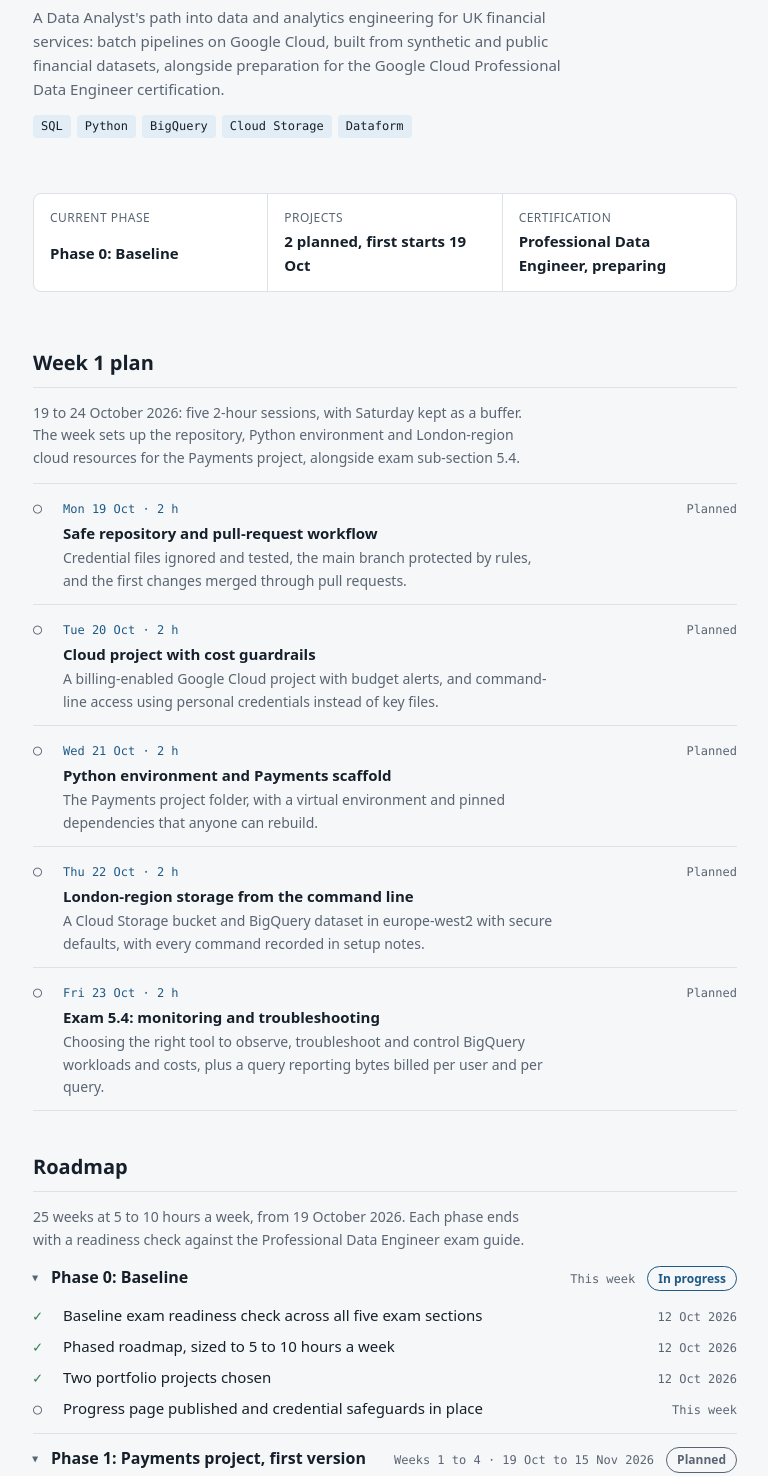
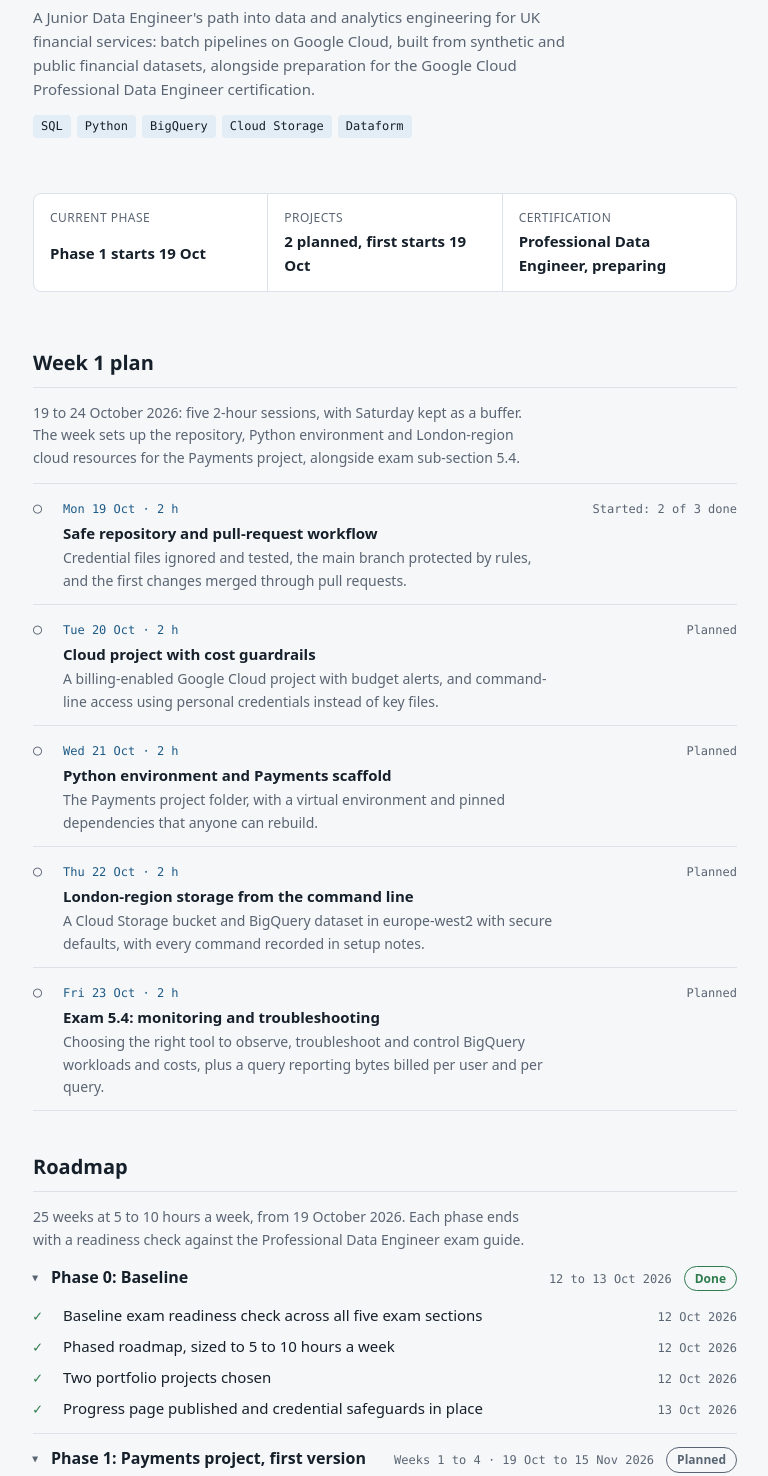
Before and after one commit to mryiadom/gcp-data-engineering, a plain HTML site: page docs/index.html in a window 1280 px wide. Shown: the part 124-1600 px from the top of the page, without its empty margins (255-1023 px from the left). Drawn offline with Linux system fonts and the light colour scheme.

Commit message:
Add project README and update progress page
Expand the README with the plan: projects, stack and the reasons for it,
engineering standards, cost control, the 25-week roadmap and exam
sections. Mark Phase 0 done on the progress page and correct the job
title to Junior Data Engineer.

```diff
--- a/docs/index.html
+++ b/docs/index.html
@@ -128,14 +128,14 @@ a:focus-visible { outline: 2px solid var(--accent); outline-offset: 2px; }
   <header>
     <span class="eyebrow">Portfolio progress</span>
     <h1>GCP Data Engineering Portfolio</h1>
-    <p class="lede">A Data Analyst's path into data and analytics engineering for UK financial services: batch pipelines on Google Cloud, built from synthetic and public financial datasets, alongside preparation for the Google Cloud Professional Data Engineer certification.</p>
+    <p class="lede">A Junior Data Engineer's path into data and analytics engineering for UK financial services: batch pipelines on Google Cloud, built from synthetic and public financial datasets, alongside preparation for the Google Cloud Professional Data Engineer certification.</p>
     <ul class="stack" aria-label="Core stack">
       <li>SQL</li><li>Python</li><li>BigQuery</li><li>Cloud Storage</li><li>Dataform</li>
     </ul>
   </header>
 
   <dl class="strip">
-    <div><dt>Current phase</dt><dd>Phase 0: Baseline</dd></div>
+    <div><dt>Current phase</dt><dd>Phase 1 starts 19 Oct</dd></div>
     <div><dt>Projects</dt><dd>2 planned, first starts 19 Oct</dd></div>
     <div><dt>Certification</dt><dd>Professional Data Engineer, preparing</dd></div>
   </dl>
@@ -144,7 +144,7 @@ a:focus-visible { outline: 2px solid var(--accent); outline-offset: 2px; }
     <h2 id="week">Week 1 plan</h2>
     <p class="note">19 to 24 October 2026: five 2-hour sessions, with Saturday kept as a buffer. The week sets up the repository, Python environment and London-region cloud resources for the Payments project, alongside exam sub-section 5.4.</p>
     <ol class="sessions">
-      <li><span class="mark" aria-hidden="true">&#9675;</span><div class="what"><span class="day">Mon 19 Oct &middot; 2 h</span><span class="title">Safe repository and pull-request workflow</span><span class="obj">Credential files ignored and tested, the main branch protected by rules, and the first changes merged through pull requests.</span></div><span class="state">Planned</span></li>
+      <li><span class="mark" aria-hidden="true">&#9675;</span><div class="what"><span class="day">Mon 19 Oct &middot; 2 h</span><span class="title">Safe repository and pull-request workflow</span><span class="obj">Credential files ignored and tested, the main branch protected by rules, and the first changes merged through pull requests.</span></div><span class="state">Started: 2 of 3 done</span></li>
       <li><span class="mark" aria-hidden="true">&#9675;</span><div class="what"><span class="day">Tue 20 Oct &middot; 2 h</span><span class="title">Cloud project with cost guardrails</span><span class="obj">A billing-enabled Google Cloud project with budget alerts, and command-line access using personal credentials instead of key files.</span></div><span class="state">Planned</span></li>
       <li><span class="mark" aria-hidden="true">&#9675;</span><div class="what"><span class="day">Wed 21 Oct &middot; 2 h</span><span class="title">Python environment and Payments scaffold</span><span class="obj">The Payments project folder, with a virtual environment and pinned dependencies that anyone can rebuild.</span></div><span class="state">Planned</span></li>
       <li><span class="mark" aria-hidden="true">&#9675;</span><div class="what"><span class="day">Thu 22 Oct &middot; 2 h</span><span class="title">London-region storage from the command line</span><span class="obj">A Cloud Storage bucket and BigQuery dataset in europe-west2 with secure defaults, with every command recorded in setup notes.</span></div><span class="state">Planned</span></li>
@@ -157,12 +157,12 @@ a:focus-visible { outline: 2px solid var(--accent); outline-offset: 2px; }
     <p class="note">25 weeks at 5 to 10 hours a week, from 19 October 2026. Each phase ends with a readiness check against the Professional Data Engineer exam guide.</p>
     <div class="phases">
     <details class="phase" open>
-      <summary><h3>Phase 0: Baseline</h3><span class="range">This week</span><span class="pill progress">In progress</span></summary>
+      <summary><h3>Phase 0: Baseline</h3><span class="range">12 to 13 Oct 2026</span><span class="pill done">Done</span></summary>
       <ul class="steps">
         <li class="done"><span class="mark" aria-hidden="true">&#10003;</span><span>Baseline exam readiness check across all five exam sections</span><span class="when">12 Oct 2026</span></li>
         <li class="done"><span class="mark" aria-hidden="true">&#10003;</span><span>Phased roadmap, sized to 5 to 10 hours a week</span><span class="when">12 Oct 2026</span></li>
         <li class="done"><span class="mark" aria-hidden="true">&#10003;</span><span>Two portfolio projects chosen</span><span class="when">12 Oct 2026</span></li>
-        <li><span class="mark" aria-hidden="true">&#9675;</span><span>Progress page published and credential safeguards in place</span><span class="when">This week</span></li>
+        <li class="done"><span class="mark" aria-hidden="true">&#10003;</span><span>Progress page published and credential safeguards in place</span><span class="when">13 Oct 2026</span></li>
       </ul>
     </details>
     <details class="phase" open>
@@ -266,7 +266,7 @@ a:focus-visible { outline: 2px solid var(--accent); outline-offset: 2px; }
     </ul>
   </section>
 
-  <footer>Static page with no tracking or external requests. Updated after each roadmap week, project milestone and readiness check. Last updated 12 Oct 2026.</footer>
+  <footer>Static page with no tracking or external requests. Updated after each roadmap week, project milestone and readiness check. Last updated 14 Oct 2026.</footer>
 </div>
 </body>
 </html>
```
Also changed, not shown: 1 other file.
